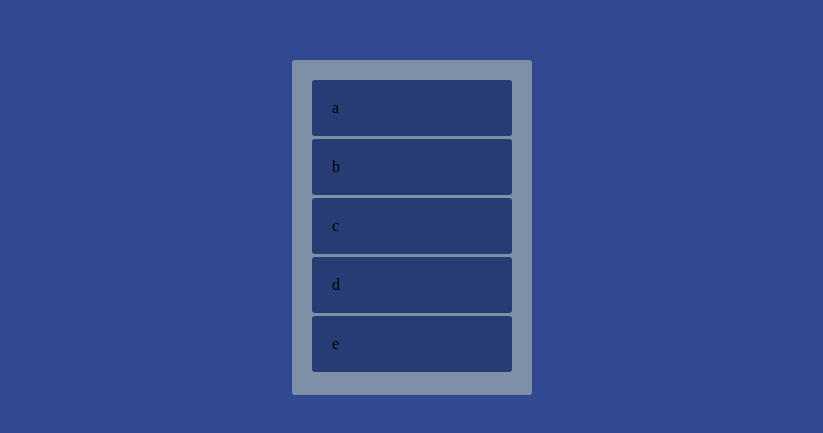
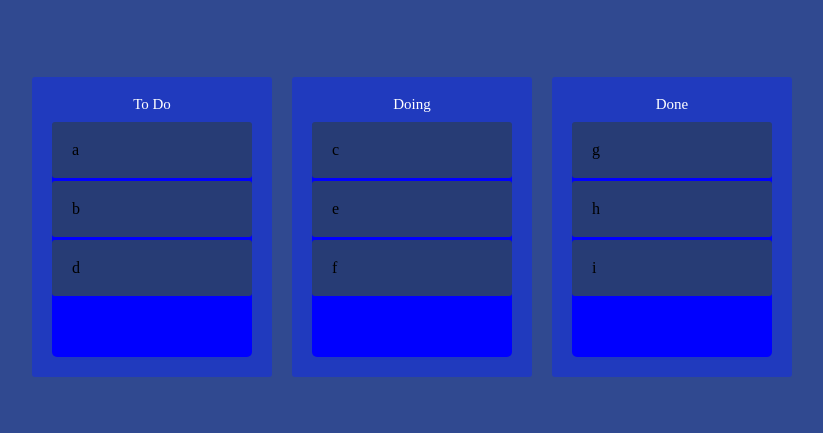
Before and after one commit to Eric-lab-star/react-master-todoapp, a React (Create React App) app: page / in a window 1280 px wide. Shown: the part 193-626 px from the top of the page, without its empty margins (248-1071 px from the left). Built offline with nearby package versions, Linux system fonts and the light colour scheme.

Commit message:
dnd isDragged

```diff
--- a/src/App.tsx
+++ b/src/App.tsx
@@ -1,13 +1,9 @@
 import styled, { createGlobalStyle } from "styled-components";
-import {
-  DragDropContext,
-  Draggable,
-  Droppable,
-  DropResult,
-} from "react-beautiful-dnd";
-import { toDoState } from "./atom";
+import { DragDropContext, DropResult } from "react-beautiful-dnd";
+import { taskState } from "./atom";
 import { useRecoilState } from "recoil";
-import DraggableCard from "./components/Draggable";
+
+import DroppableArea from "./components/Droppable";
 const GlobalCss = createGlobalStyle`
   html, body, div, span, applet, object, iframe,
 h1, h2, h3, h4, h5, h6, p, blockquote, pre,
@@ -57,6 +53,7 @@ input:focus{
 }
 
 `;
+
 const Main = styled.div`
   display: flex;
   justify-content: center;
@@ -70,46 +67,56 @@ const Main = styled.div`
 
 const Boards = styled.div`
   display: grid;
-  grid-template-columns: repeat(1, 1fr);
+  grid-template-columns: repeat(3, 1fr);
   padding: 20px;
   border-radius: 3px;
   min-height: 300px;
-`;
-const Board = styled.div`
-  background-color: #7f8fa6;
-  padding: 20px;
-  border-radius: 3px;
-  width: 200px;
+  gap: 20px;
 `;
 
 export default function App() {
-  const [toDos, setToDos] = useRecoilState(toDoState);
+  const [task, setTask] = useRecoilState(taskState);
+
   const onDragEnd = ({ draggableId, source, destination }: DropResult) => {
-    if (!draggableId) return;
+    if (destination) {
+      if (destination.droppableId === source.droppableId) {
+        setTask((prev) => {
+          const newTaskObj = { ...prev };
+          const sourceCopy = newTaskObj[source.droppableId].slice();
 
-    setToDos((prev) => {
-      const newArray = prev.slice();
-      newArray.splice(source.index, 1);
-      newArray.splice(destination?.index as number, 0, draggableId);
-      return newArray;
-    });
+          sourceCopy.splice(source.index, 1);
+          sourceCopy.splice(destination?.index, 0, draggableId);
+
+          newTaskObj[source.droppableId] = sourceCopy;
+
+          return newTaskObj;
+        });
+      } else {
+        setTask((prev) => {
+          const newTaskObj = { ...prev };
+          const sourceCopy = newTaskObj[`${source.droppableId}`].slice();
+          const destinationCopy =
+            newTaskObj[`${destination?.droppableId}`].slice();
+          sourceCopy.splice(source.index, 1);
+          destinationCopy.splice(destination?.index, 0, draggableId);
+
+          newTaskObj[`${source.droppableId}`] = sourceCopy;
+          newTaskObj[`${destination?.droppableId}`] = destinationCopy;
+          return newTaskObj;
+        });
+      }
+    }
+
+    return null;
   };
   return (
     <Main>
       <GlobalCss />
-
       <DragDropContext onDragEnd={onDragEnd}>
         <Boards>
-          <Droppable droppableId="one">
-            {(magic) => (
-              <Board ref={magic.innerRef} {...magic.droppableProps}>
-                {toDos.map((todo, index) => (
-                  <DraggableCard key={todo} todo={todo} index={index} />
-                ))}
-                {magic.placeholder}
-              </Board>
-            )}
-          </Droppable>
+          {Object.entries(task).map((value) => (
+            <DroppableArea key={value[0]} id={value[0]} value={value[1]} />
+          ))}
         </Boards>
       </DragDropContext>
     </Main>
--- a/src/atom.ts
+++ b/src/atom.ts
@@ -1,6 +1,14 @@
 import { atom, selector } from "recoil";
 
-export const toDoState = atom({
+interface ITask {
+  [key: string]: string[];
+}
+
+export const taskState = atom<ITask>({
   key: "todostate",
-  default: ["a", "b", "c", "d", "e"],
+  default: {
+    "To Do": ["a", "b", "d"],
+    Doing: ["c", "e", "f"],
+    Done: ["g", "h", "i"],
+  },
 });
--- a/src/components/Draggable.tsx
+++ b/src/components/Draggable.tsx
@@ -14,7 +14,6 @@ interface ITodo {
 }
 
 export default memo(function DraggableCard({ todo, index }: ITodo) {
-  console.log(todo, "is rendered");
   return (
     <Draggable draggableId={todo} index={index}>
       {(magic) => (
--- /dev/null
+++ b/src/components/Droppable.tsx
@@ -0,0 +1,58 @@
+import { Droppable } from "react-beautiful-dnd";
+import DraggableCard from "./Draggable";
+import styled from "styled-components";
+import { memo } from "react";
+
+const Board = styled.div`
+  background-color: #203abe;
+  padding: 20px;
+  border-radius: 3px;
+  width: 200px;
+  display: flex;
+  flex-direction: column;
+  align-items: center;
+`;
+
+const Title = styled.h1`
+  color: white;
+  font-size: 15px;
+  margin-bottom: 10px;
+`;
+
+interface IArea {
+  isdraggingFromThisWith: boolean;
+  isDraggingOver: boolean;
+}
+
+const Area = styled.div<IArea>`
+  background: ${(props) => (props.isdraggingFromThisWith ? "red" : "blue")};
+  width: 100%;
+  height: 100%;
+  border-radius: 5px;
+`;
+
+interface ITask {
+  value: string[];
+  id: string;
+}
+
+export default memo(function DroppableArea({ value, id }: ITask) {
+  return (
+    <Droppable droppableId={id}>
+      {(magic, { isDraggingOver, draggingFromThisWith }) => (
+        <Board ref={magic.innerRef} {...magic.droppableProps}>
+          <Title>{id}</Title>
+          <Area
+            isDraggingOver={isDraggingOver}
+            isdraggingFromThisWith={Boolean(draggingFromThisWith)}
+          >
+            {value.map((todo, index) => (
+              <DraggableCard key={todo} todo={todo} index={index} />
+            ))}
+            {magic.placeholder}
+          </Area>
+        </Board>
+      )}
+    </Droppable>
+  );
+});
```
